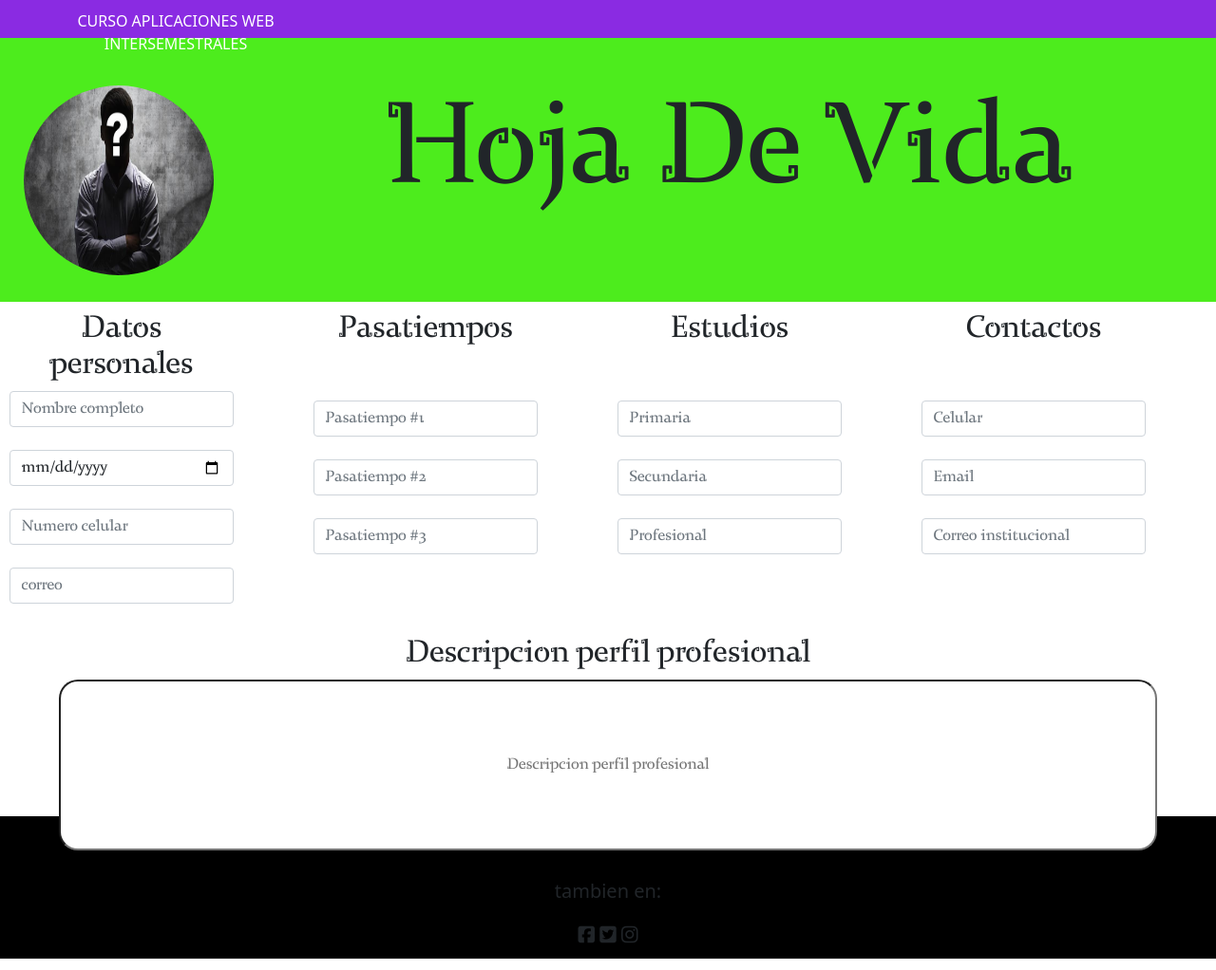
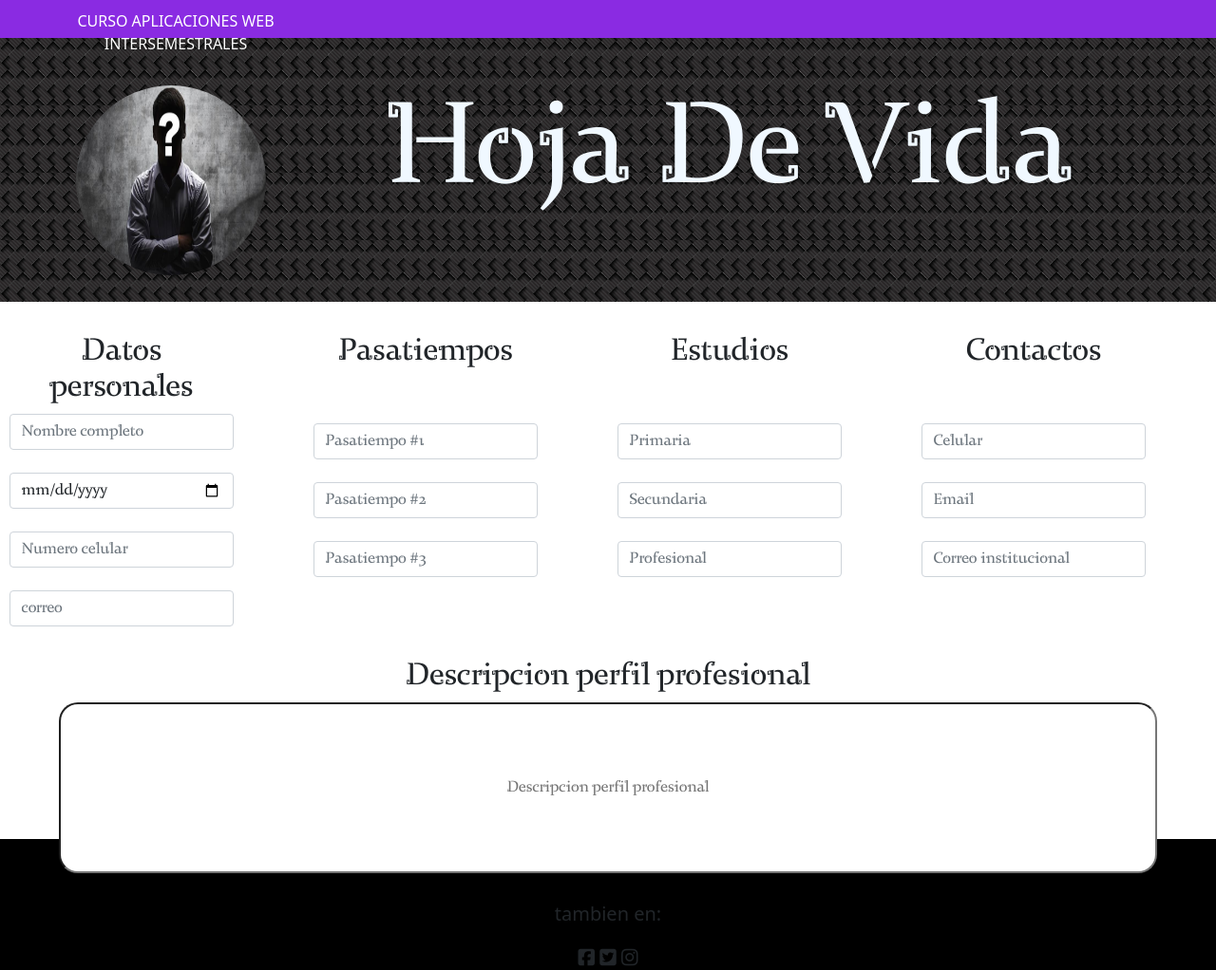
Before and after one commit to jhrojas24/Hoja-de-vida, a plain HTML site: page index.html in a window 1280 px wide. Shown: the whole page at 95% size. Drawn offline with nearby package versions, Linux system fonts and the light colour scheme.

Commit message:
cambios finales

```diff
--- a/assets/css/style.css
+++ b/assets/css/style.css
@@ -19,8 +19,12 @@
 }
 .titulo
 {
+    background-image: url(../img/textura.jpg);
+    background-size: 10%;
+    background-repeat: initial;
     display: grid;
     grid-template-columns: 20% 80%;
+    color: aliceblue;
 }
 .contenedor-principal
 {
@@ -43,7 +47,7 @@ header
 }
 .foto
 {
-    margin-left: 25px;
+    margin-left: 80px;
 }
 header.titulo
 {
--- a/index.html
+++ b/index.html
@@ -21,7 +21,7 @@
             </div>
             <div><H1 class="hoja">Hoja De Vida</H1></div>
         </div>
-    </header>
+    </header><br>
     <section>
         <div class="contenedor-principal">
             <div class="datos-personales form-group">
```
Also changed, not shown: assets/img/textura.jpg (added).
